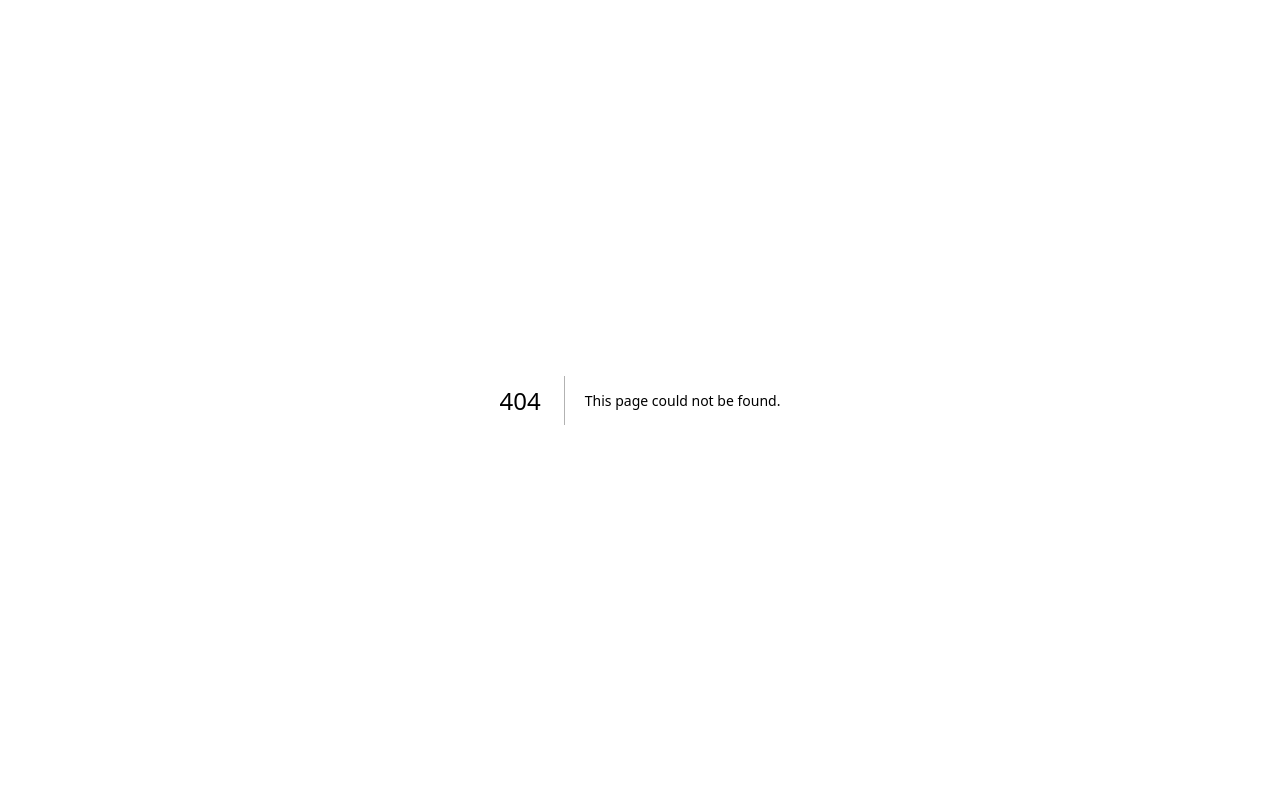
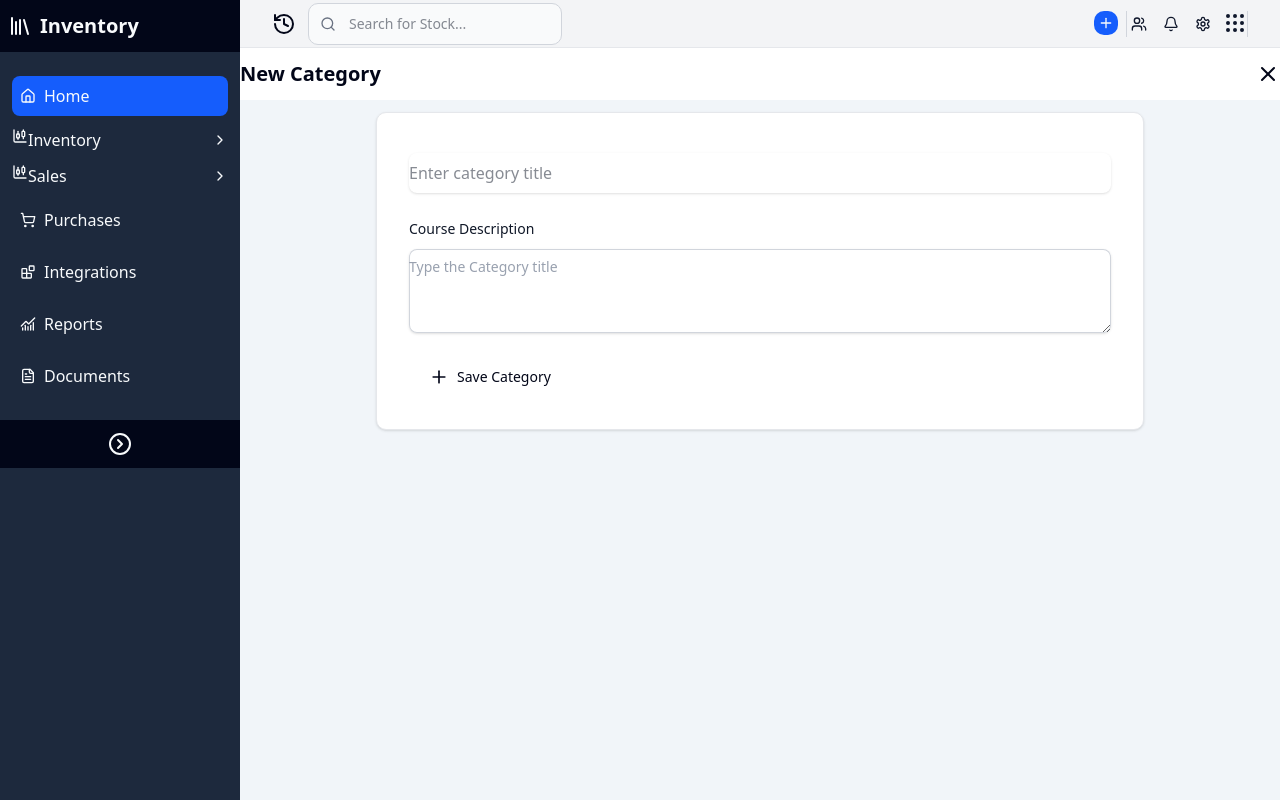
Before and after one commit to raysean758/TechnicalProject2-main, a Next.js app in the folder TechnicalProject2-main/inventory-software/: page /dashboard/inventory/units/new in a window 1280 px wide. Before the commit this address had no page. Built offline with nearby package versions, Linux system fonts and the light colour scheme.

Commit message:
finally fixed

```diff
--- /dev/null
+++ b/TechnicalProject2-main/inventory-software/app/(back-office)/api/categories/route.js
@@ -0,0 +1,22 @@
+import { NextResponse } from "next/server";
+
+export async function POST(request) {
+  try {
+    const { title, description } = await request.json();
+
+    const category = { title, description };
+    console.log(category);
+    return NextResponse.json(category);
+  } catch (error) {
+    console.log(error);
+    return NextResponse.json(
+      {
+        error,
+        message: "Failed to Create a category"
+      },
+      {
+        status: 500
+      }
+    );
+  }
+}
--- /dev/null
+++ b/TechnicalProject2-main/inventory-software/app/(back-office)/api/units/route.js
@@ -0,0 +1,22 @@
+import { NextResponse } from "next/server";
+
+export async function POST(request) {
+  try {
+    const { title, abbreviation } = await request.json();
+
+    const unit = { title, abbreviation };
+    console.log(unit);
+    return NextResponse.json(unit);
+  } catch (error) {
+    console.log(error);
+    return NextResponse.json(
+      {
+        error,
+        message: "Failed to Create a Unit"
+      },
+      {
+        status: 500
+      }
+    );
+  }
+}
--- /dev/null
+++ b/TechnicalProject2-main/inventory-software/app/(back-office)/dashboard/inventory/units/new/page.jsx
@@ -0,0 +1,74 @@
+"use client"
+import FormHeader from '@/components/dashboard/FormHeader';
+import SubmitButton from '@/components/FormInputs/SubmitButton';
+import TextareaInput from '@/components/FormInputs/TextAreaInput';
+import TextInput from '@/components/FormInputs/TextInput';
+// Removed unused imports from 'lucide-react'
+import Link from 'next/link';
+import React, { useState } from 'react' ;
+import { useFormState } from 'react-dom';
+import { useForm, useFormContext } from 'react-hook-form';
+
+export default function NewUnit() {
+    const {
+        register,
+        handleSubmit,
+        reset,
+        formState: { errors },
+    } = useForm();
+    const [loading, setLoading] = useState(false)
+    async function onSubmit(data) {
+        console.log(data)
+        setLoading(true)
+        const baseUrl ="http://localhost:3000"
+        try {
+            const response =await fetch(`${baseUrl}/api/categories"`, {
+            method: "POST",
+            headers: {
+                "Content-Type": "application/json"
+            },
+            body:JSON.stringify(data)
+        });
+        if(response.ok){
+            console.log(response)
+           setLoading(false)
+            reset();
+        }
+        } catch (error) {
+            setLoading(false)
+            console.log(error)
+        }
+    }
+    return (
+        <div>
+            {/* Header */}
+            <FormHeader title="New Category" href="/dashboard/inventory/"></FormHeader>
+            {/* Form */}
+            <form onSubmit={handleSubmit(onSubmit)} className='w-full max-w-3xl p-4 bg-white border border-gray-200 rounded-lg shadow-sm sm:p-6 md:p-8 dark:bg-gray-800 dark:border-gray-700 mx-auto my-3'>
+                 <div className="grid gap-4 sm:grid-cols-2 sm:gap-6">
+                       <TextInput
+                        Label="Category Title"
+                        name="title"
+                        register={register}
+                        errors={errors}
+                />
+                <div className="sm:col-span-2">
+                    <label
+                    htmlFor="description"
+                    className='block text-sm font-medium leading-6 text-gray-900'
+                    >
+                        Course Description
+                    </label>
+                    <TextareaInput
+                        Label="Category Description"
+                        name="description"
+                        register={register}
+                        errors={errors}/>
+                                </div>
+                                </div>
+                <SubmitButton isLoading={loading}
+                title="Category"/>
+            </form>
+        </div>
+    );
+}
--- a/TechnicalProject2-main/inventory-software/app/api/categories/route.js
+++ /dev/null
@@ -1,20 +0,0 @@
-import { NextResponse } from "next/server";
-
-export async function POST(request) {
- try {
-    const {title,description}=await request.json();
-
-    const category = {title,description};
-     console.log(category);
-    return NextResponse.json(category);
- } catch (error) {
-    console.log(error);
-    return NextResponse.json(
-        {
-    error,
-    message: "Failed to create category"
- }, {
-    status: 500
- })
-
-}
--- a/TechnicalProject2-main/inventory-software/app/api/categories/units/route.js
+++ /dev/null
@@ -1,20 +0,0 @@
-import { NextResponse } from "next/server";
-
-export async function POST(request) {
- try {
-    const {title,abbreviation}=await request.json();
-
-    const unit = {title,abbreviation};
-     console.log(unit);
-    return NextResponse.json(unit);
- } catch (error) {
-    console.log(error);
-    return NextResponse.json(
-        {
-    error,
-    message: "Failed to create unit"
- }, {
-    status: 500
- })
-
-}
```
